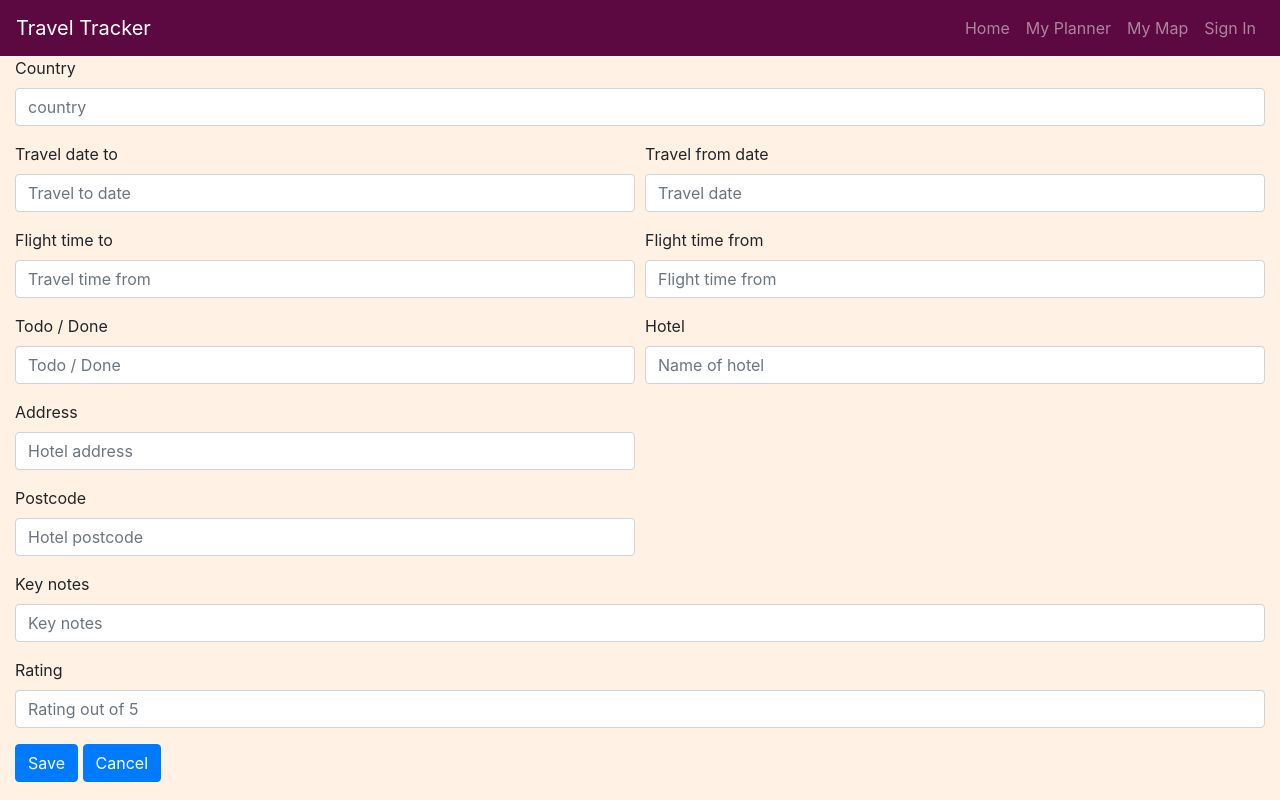
After one commit to Chrisss09/Travel-Tracker, a Flask app: page /add_country in a window 1280 px wide. The commit adds this page. Run offline with Flask 2, Linux system fonts and the light colour scheme; parts of the project's set-up code (start-up, migrations or seed data) failed here and were passed over; some libraries are stand-ins or nearby versions.

Commit message:
Created a form to add to the planner

```diff
--- a/app.py
+++ b/app.py
@@ -26,6 +26,10 @@ def current_country(country_id):
     specific_hotel = mongo.db.hotel.find_one({'country_name': specific_country['country_name']})
     return render_template('country.html', specific_country = specific_country, specific_hotel = specific_hotel)
 
+@app.route('/add_country')
+def add_country():
+    return render_template('addcount.html')
+
 if __name__ == '__main__':
     app.run(host=os.environ.get('IP'),
             port=int(os.environ.get('PORT', 5000)),
--- /dev/null
+++ b/templates/addcount.html
@@ -0,0 +1,69 @@
+{% extends 'base.html' %}
+{% block content %}
+
+<form action="" method="POST" class="col-sm-12">
+    <div class="form-row">
+        <div class="form-group col-md-12">
+            <label for="inputEmail4">Country</label>
+            <input type="textarea" class="form-control" id="country_name" name="country_name" placeholder="country">
+        </div>
+    </div>
+    <div class="form-row">
+        <div class="form-group col-sm-6">
+            <label for="inputEmail4">Travel date to</label>
+            <input type="textarea" class="form-control" id="travel_to_date" name="travel_to_date" placeholder="Travel to date">
+        </div>
+        <div class="form-group col-sm-6">
+            <label for="inputAddress2">Travel from date</label>
+            <input type="textarea" class="form-control" id="travel_from_date" name="travel_from_date" placeholder="Travel date">
+        </div>
+    </div>
+    <div class="form-row">
+        <div class="form-group col-sm-6">
+            <label for="inputAddress">Flight time to</label>
+            <input type="textarea" class="form-control" id="flight_time_to" name="flight_time_to" placeholder="Travel time from">
+        </div>
+        <div class="form-group col-sm-6">
+            <label for="inputAddress2">Flight time from</label>
+            <input type="textarea" class="form-control" id="flight_time_from" name="flight_time_from" placeholder="Flight time from">
+        </div>
+    </div>
+    <div class="form-row">
+        <div class="form-group col-sm-6">
+            <label for="inputAddress">Todo / Done</label>
+            <input type="textarea" class="form-control" id="todo_done" name="todo_done" placeholder="Todo / Done">
+        </div>
+        <div class="form-group col-sm-6">
+            <label for="inputAddress2">Hotel</label>
+            <input type="textarea" class="form-control" id="hotel_name" name="hotel_name" placeholder="Name of hotel">
+        </div>
+    </div>
+    <div class="form-row">
+        <div class="form-group col-sm-6">
+            <label for="inputAddress">Address</label>
+            <input type="textarea" class="form-control" id="hotel_address" name="hotel_address" placeholder="Hotel address">
+        </div>
+    </div>
+    <div class="form-row">
+        <div class="form-group col-sm-6">
+            <label for="inputAddress">Postcode</label>
+            <input type="textarea" class="form-control" id="hotel_postcode" name="hotel_postcode" placeholder="Hotel postcode">
+        </div>
+    </div>
+    <div class="form-row">
+        <div class="form-group col-sm-12">
+            <label for="inputAddress2">Key notes</label>
+            <input type="textarea" class="form-control" id="blog" name="blog" placeholder="Key notes">
+        </div>
+    </div>
+    <div class="form-row">
+        <div class="form-group col-sm-12">
+            <label for="inputAddress2">Rating</label>
+            <input type="textarea" class="form-control" id="rating" name="rating" placeholder="Rating out of 5">
+        </div>
+    </div>
+    <button type="submit" class="btn btn-primary">Save</button>
+    <button type="submit" class="btn btn-primary">Cancel</button>
+</form>
+
+{% endblock %}
--- a/templates/planner.html
+++ b/templates/planner.html
@@ -8,7 +8,7 @@
             <div class="card-body">
                 <p class="card-title">Travel Date: {{ count.travel_to_date }} at {{ count.flight_time_to }}</p>
                 <p class="card-title">Travel Time: {{ count.travel_from_date }} at {{ count.flight_time_from }}</p>
-                <p class="card-text">{{ count.rating }}</p>
+                <p class="card-text">Rating: {{ count.rating }}</p>
                 <div class="col-sm-4">
                     <a href="{{ url_for('current_country', country_id=count._id) }}" class="btn btn-primary">View</a>
                     <a href="#" class="btn btn-primary">Edit</a>
@@ -18,8 +18,9 @@
         </div>
 
     {% endfor %}
+    <br>
     <div class="col-sm-4 ml-auto">
-        <a href="#" class="btn btn-primary">Add to planner</a>
+        <a href="{{ url_for('add_country') }}" class="btn btn-primary">Add to planner</a>
     </div>
 
 {% endblock %}
```
Also changed, not shown: templates/country.html (+8 -21 lines).
